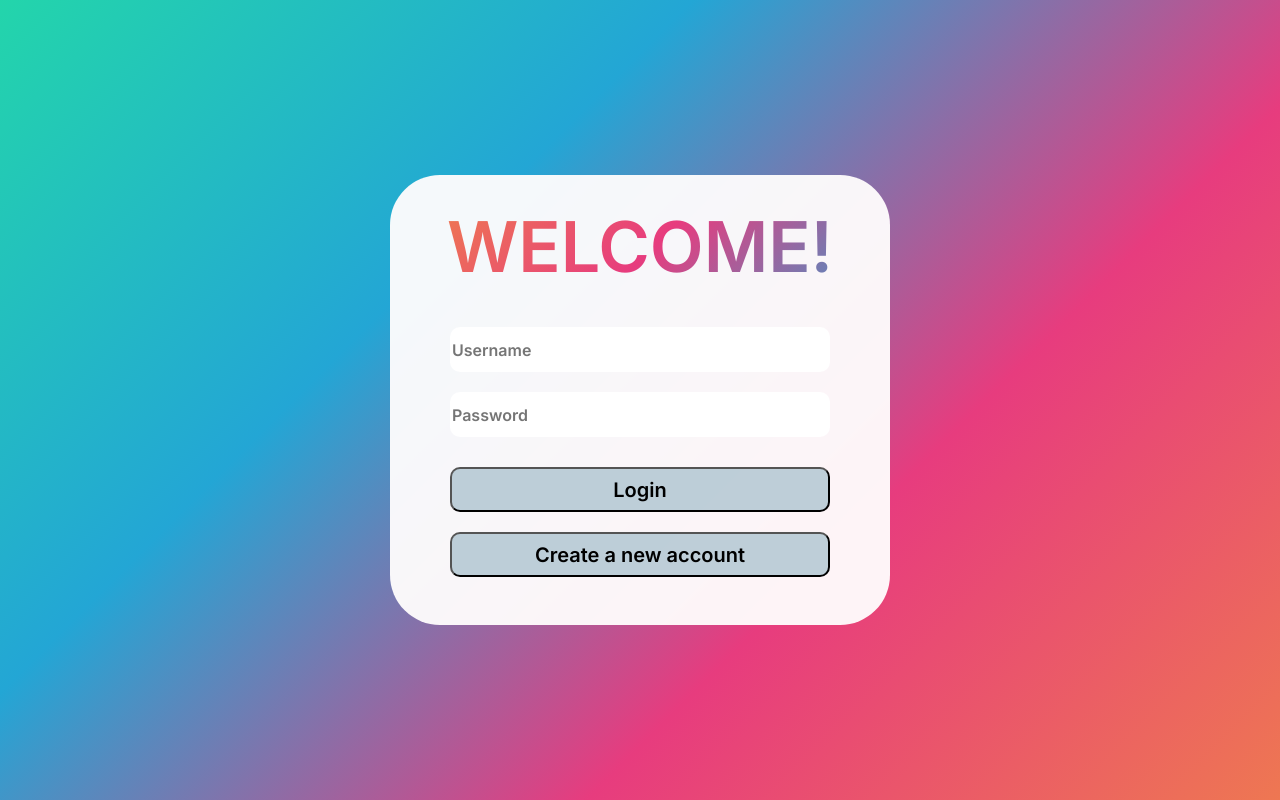
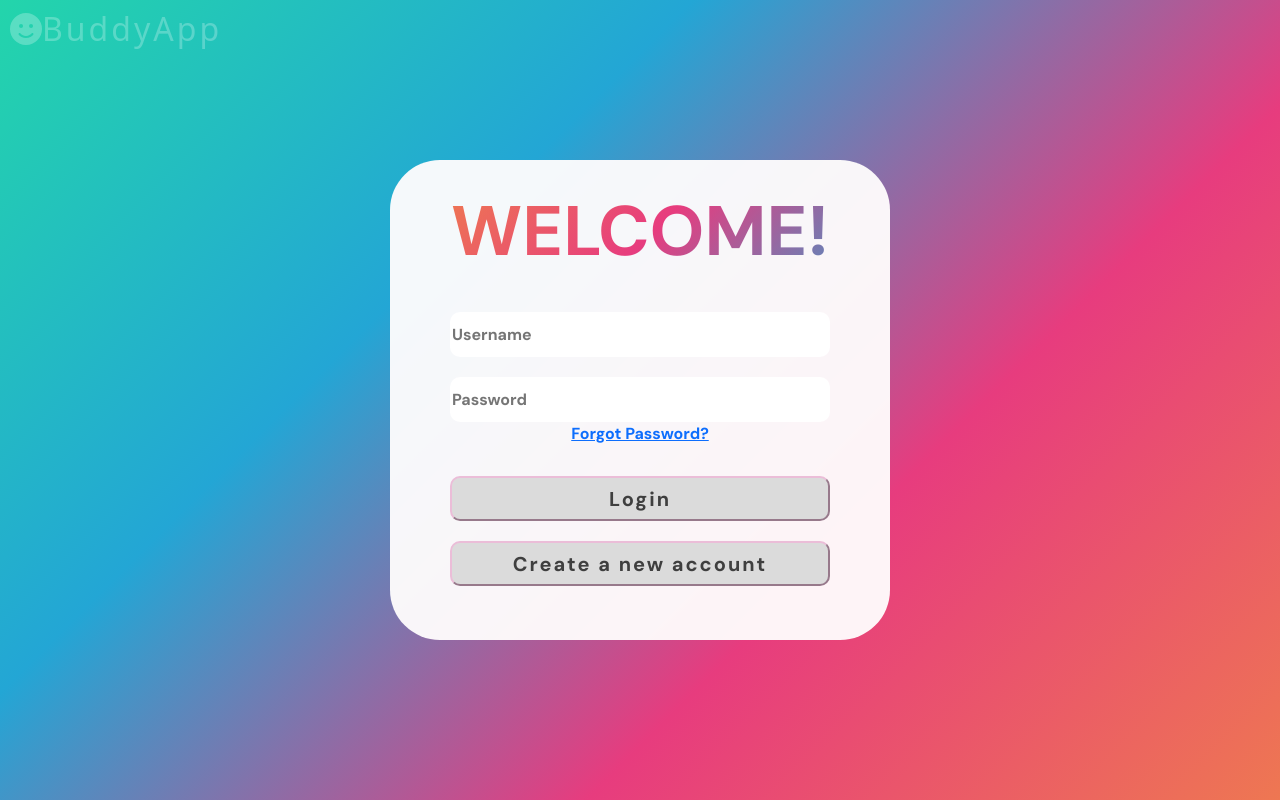
Before and after one commit to aayalapalacin/Buddy-App, a React app: page / in a window 1280 px wide. Built offline with nearby package versions, Linux system fonts and the light colour scheme.

Commit message:
finished css framwork

```diff
--- a/package.json
+++ b/package.json
@@ -73,6 +73,9 @@
 		]
 	},
 	"dependencies": {
+		"@fortawesome/fontawesome-svg-core": "^6.1.1",
+		"@fortawesome/free-solid-svg-icons": "^6.1.1",
+		"@fortawesome/react-fontawesome": "^0.1.18",
 		"bootstrap": "^5.1.3",
 		"pretty-print-json": "^1.2.3",
 		"prop-types": "^15.6.1",
--- a/src/front/js/component/LoginPage.jsx
+++ b/src/front/js/component/LoginPage/LoginPage.jsx
@@ -1,8 +1,15 @@
-import React from "react";
+import React, {useState} from "react";
+import { FontAwesomeIcon } from "@fortawesome/react-fontawesome";
+import { faSmile } from "@fortawesome/free-solid-svg-icons";
+import "./login.css";
 
 const LoginPage = () => {
   return (
     <div className="login-page">
+      <div className="logo-title">
+      <h2><FontAwesomeIcon icon={faSmile} />
+        BuddyApp</h2>
+      </div>
       <div className="login-container">
         <div className="login-card">
           <h1 className="login-title">Welcome!</h1>
@@ -26,6 +33,7 @@ const LoginPage = () => {
                 />
               </label>
             </form>
+            <a href="/">Forgot Password?</a>
           </div>
           <button className="login-button">Login</button>
           <button className="account-button">Create a new account</button>
--- /dev/null
+++ b/src/front/js/component/LoginPage/login.css
@@ -0,0 +1,119 @@
+@import url("https://fonts.googleapis.com/css2?family=DM+Sans:wght@700&display=swap");
+
+.login-container {
+  height: 480px;
+  width: 500px;
+  border-radius: 50px;
+  background-color: rgba(255, 253, 253, 0.952);
+  margin: auto;
+  position: absolute;
+  top: 0;
+  bottom: 0;
+  left: 0;
+  right: 0;
+  font-family: "DM Sans", sans-serif;
+  font-weight: 600;
+}
+
+.login-card {
+  text-align: center;
+  padding-top: 20px;
+}
+
+.login-title {
+  margin-top: 10px;
+  text-transform: uppercase;
+  background-image: linear-gradient(
+    -225deg,
+    #ee7752 0%,
+    #e73c7e 29%,
+    #23a6d5 67%,
+    #23d5ab 100%
+  );
+  background-size: auto auto;
+  background-clip: border-box;
+  background-size: 200% auto;
+  color: #fff;
+  background-clip: text;
+  -webkit-background-clip: text;
+  -webkit-text-fill-color: transparent;
+  animation: textclip 5s linear infinite;
+  display: inline-block;
+  font-size: 70px;
+}
+
+@keyframes textclip {
+  to {
+    background-position: 200% center;
+  }
+}
+
+.inputs {
+  margin-top: 30px;
+}
+.username {
+  margin-bottom: 20px;
+  width: 380px;
+  height: 45px;
+  border-radius: 10px;
+  font-weight: 600;
+  border: none;
+}
+
+.password {
+  width: 380px;
+  height: 45px;
+  border-radius: 10px;
+  font-weight: 600;
+  border: none;
+}
+
+.login-button {
+  font-size: 20px;
+  letter-spacing: 0.1em;
+  width: 380px;
+  height: 45px;
+  position: relative;
+  left: 0px;
+  top: 30px;
+  color: #3f3f3f;
+  background-color: #dbdbdb;
+  border-radius: 10px;
+  border-color: #ebbdd8;
+}
+
+.login-button:hover {
+  transform: scale(1.04);
+  transition: 0.3s ease-in-out;
+  cursor: pointer;
+}
+
+.account-button {
+  font-size: 20px;
+  letter-spacing: 0.1em;
+  width: 380px;
+  height: 45px;
+  position: relative;
+  left: 0px;
+  top: 50px;
+  color: #3f3f3f;
+  background-color: #dbdbdb;
+  border-radius: 10px;
+  border-color: #ebbdd8;
+}
+
+.account-button:hover {
+  transform: scale(1.04);
+  transition: 0.3s ease-in-out;
+  cursor: pointer;
+}
+
+/* logo stuff */
+
+.logo-title{
+    font-size: 30px;
+    letter-spacing: 0.1em;
+    padding: 10px;
+    color: rgba(255, 255, 255, 0.5);
+    opacity: 0.5;
+}
--- a/src/front/js/index.js
+++ b/src/front/js/index.js
@@ -7,6 +7,6 @@ import "../styles/index.css";
 
 //import your own components
 import Layout from "./layout.jsx";
-import LoginPage from './component/LoginPage.jsx'   //remove login page and replace with layout to see page.
+import LoginPage from "./component/LoginPage/LoginPage.jsx"  //remove login page and replace with layout to see page.
 //render your react application
 ReactDOM.render(<LoginPage />, document.querySelector("#app"));
--- a/src/front/styles/index.css
+++ b/src/front/styles/index.css
@@ -8,105 +8,3 @@ body {
   padding: 0;
   background: linear-gradient(-45deg, #ee7752, #e73c7e, #23a6d5, #23d5ab);
 }
-.login-container {
-  height: 450px;
-  width: 500px;
-  border-radius: 50px;
-  background-color: rgba(255, 253, 253, 0.952);
-  margin: auto;
-  position: absolute;
-  top:0;
-  bottom: 0;
-  left: 0;
-  right: 0;
-  font-family: "Inter", sans-serif;
-  font-weight: 600;
-}
-
-.login-card {
-  text-align: center;
-  padding-top: 20px;
-}
-
-.login-title {
-  margin-top: 10px;
-  text-transform: uppercase;
-  background-image: linear-gradient(
-    -225deg,
-    #ee7752 0%,
-    #e73c7e 29%,
-    #23a6d5 67%,
-    #23d5ab 100%
-  );
-  background-size: auto auto;
-  background-clip: border-box;
-  background-size: 200% auto;
-  color: #fff;
-  background-clip: text;
-  -webkit-background-clip: text;
-  -webkit-text-fill-color: transparent;
-  animation: textclip 5s linear infinite;
-  display: inline-block;
-  font-size: 70px;
-}
-
-@keyframes textclip {
-  to {
-    background-position: 200% center;
-  }
-}
-
-.inputs {
-  margin-top: 30px;
-}
-.username {
-  margin-bottom: 20px;
-  width: 380px;
-  height: 45px;
-  border-radius: 10px;
-  font-weight: 600;
-  border: none;
-}
-
-.password {
-  width: 380px;
-  height: 45px;
-  border-radius: 10px;
-  font-weight: 600;
-  border: none;
-}
-
-.login-button {
-  font-size: 20px;
-  word-spacing: 0.5em;
-  width: 380px;
-  height: 45px;
-  position: relative;
-  left: 0px;
-  top: 30px;
-  background-color: rgba(182, 201, 212, 0.877);
-  border-radius: 10px;
-}
-
-.login-button:hover {
-  transform: scale(1.04);
-  transition: 0.3s ease-in-out;
-  cursor: pointer;
-}
-
-.account-button {
-  font-size: 20px;
-  width: 380px;
-  height: 45px;
-  position: relative;
-  left: 0px;
-  top: 50px;
-  background-color: rgba(182, 201, 212, 0.877);
-  border-radius: 10px;
-}
-
-.account-button:hover {
-  transform: scale(1.04);
-  transition: 0.3s ease-in-out;
-  cursor: pointer;
-}
```
Also changed, not shown: src/front/styles/login.css (added), 1 other file.
